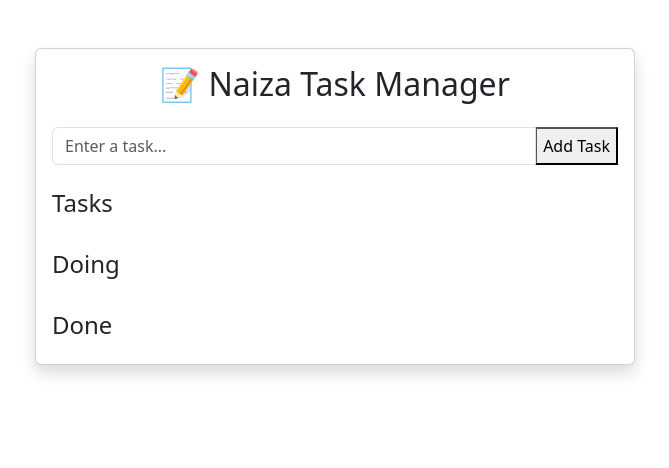
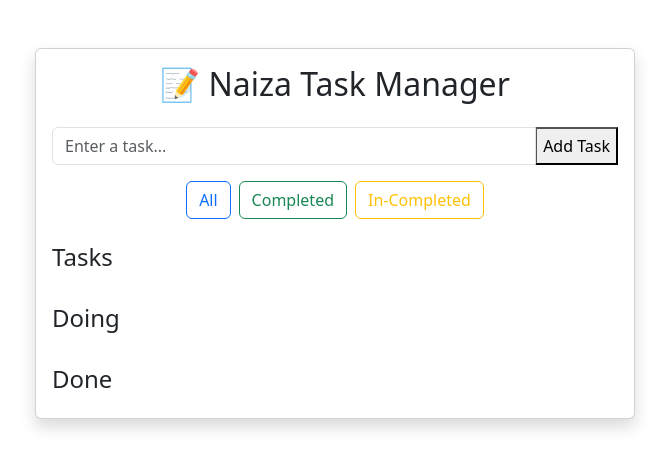
Before and after one commit to kangnize/Todo-app, a React (Create React App) app: page / in a window 1280 px wide. Shown: the top 468 px of the page, without its empty margins (305-974 px from the left). Built offline with nearby package versions, Linux system fonts and the light colour scheme; the HTML template or start-up script is replaced by a standard one.

Commit message:
issue #2

```diff
--- a/src/App.js
+++ b/src/App.js
@@ -1,25 +1,23 @@
-import React, { useState, useEffect } from 'react';
-import Tasks from './components/Tasks';
-import AddTask from './components/AddTask';
-import './App.css';
+import React, { useState, useEffect } from "react";
+import Tasks from "./components/Tasks";
+import AddTask from "./components/AddTask";
+import "./App.css";
 
 function App() {
   const [tasks, setTasks] = useState([]);
-  const [input, setInput] = useState('');
+  const [input, setInput] = useState("");
   const [editIndex, setEditIndex] = useState(null);
+  const [filter, setFilter] = useState("all"); // 'all', 'completed', 'incomplete'
 
-  // Load tasks from localStorage on mount
   useEffect(() => {
-    const stored = JSON.parse(localStorage.getItem('tasks'));
+    const stored = JSON.parse(localStorage.getItem("tasks"));
     if (stored) setTasks(stored);
   }, []);
 
-  // Save tasks to localStorage on update
   useEffect(() => {
-    localStorage.setItem('tasks', JSON.stringify(tasks));
+    localStorage.setItem("tasks", JSON.stringify(tasks));
   }, [tasks]);
 
-  // Add or update task
   const handleAddTask = () => {
     if (!input.trim()) return;
 
@@ -29,31 +27,34 @@ function App() {
       setTasks(updated);
       setEditIndex(null);
     } else {
-      setTasks([...tasks, { text: input, status: 'todo' }]);
+      setTasks([...tasks, { text: input, status: "todo" }]);
     }
 
-    setInput('');
+    setInput("");
   };
 
-  // Delete task
   const handleDelete = (index) => {
     const updated = tasks.filter((_, i) => i !== index);
     setTasks(updated);
     if (editIndex === index) setEditIndex(null);
   };
 
-  // Edit task (load into input)
   const handleEdit = (index) => {
     setInput(tasks[index].text);
     setEditIndex(index);
   };
 
-  // Change task status
   const changeStatus = (index, newStatus) => {
     const updated = [...tasks];
     updated[index].status = newStatus;
     setTasks(updated);
   };
+
+  const filteredTasks = tasks.filter((task) => {
+    if (filter === "completed") return task.status === "done";
+    if (filter === "incomplete") return task.status !== "done";
+    return true; // 'all'
+  });
 
   return (
     <div className="container mt-5">
@@ -69,9 +70,22 @@ function App() {
             editIndex={editIndex}
           />
 
+          {/* Filter Buttons */}
+          <div className="mb-3 text-center">
+            <button className="btn btn-outline-primary mx-1" onClick={() => setFilter("all")}>
+              All
+            </button>
+            <button className="btn btn-outline-success mx-1" onClick={() => setFilter("completed")}>
+              Completed
+            </button>
+            <button className="btn btn-outline-warning mx-1" onClick={() => setFilter("incomplete")}>
+              In-Completed
+            </button>
+          </div>
+
           {/* Task Columns */}
           <Tasks
-            tasks={tasks}
+            tasks={filteredTasks}
             statusLabel="todo"
             displayName="Tasks"
             handleEdit={handleEdit}
@@ -79,7 +93,7 @@ function App() {
             changeStatus={changeStatus}
           />
           <Tasks
-            tasks={tasks}
+            tasks={filteredTasks}
             statusLabel="doing"
             displayName="Doing"
             handleEdit={handleEdit}
@@ -87,7 +101,7 @@ function App() {
             changeStatus={changeStatus}
           />
           <Tasks
-            tasks={tasks}
+            tasks={filteredTasks}
             statusLabel="done"
             displayName="Done"
             handleEdit={handleEdit}
```
Also changed, not shown: src/components/Tasks.jsx (+16 -9 lines).
